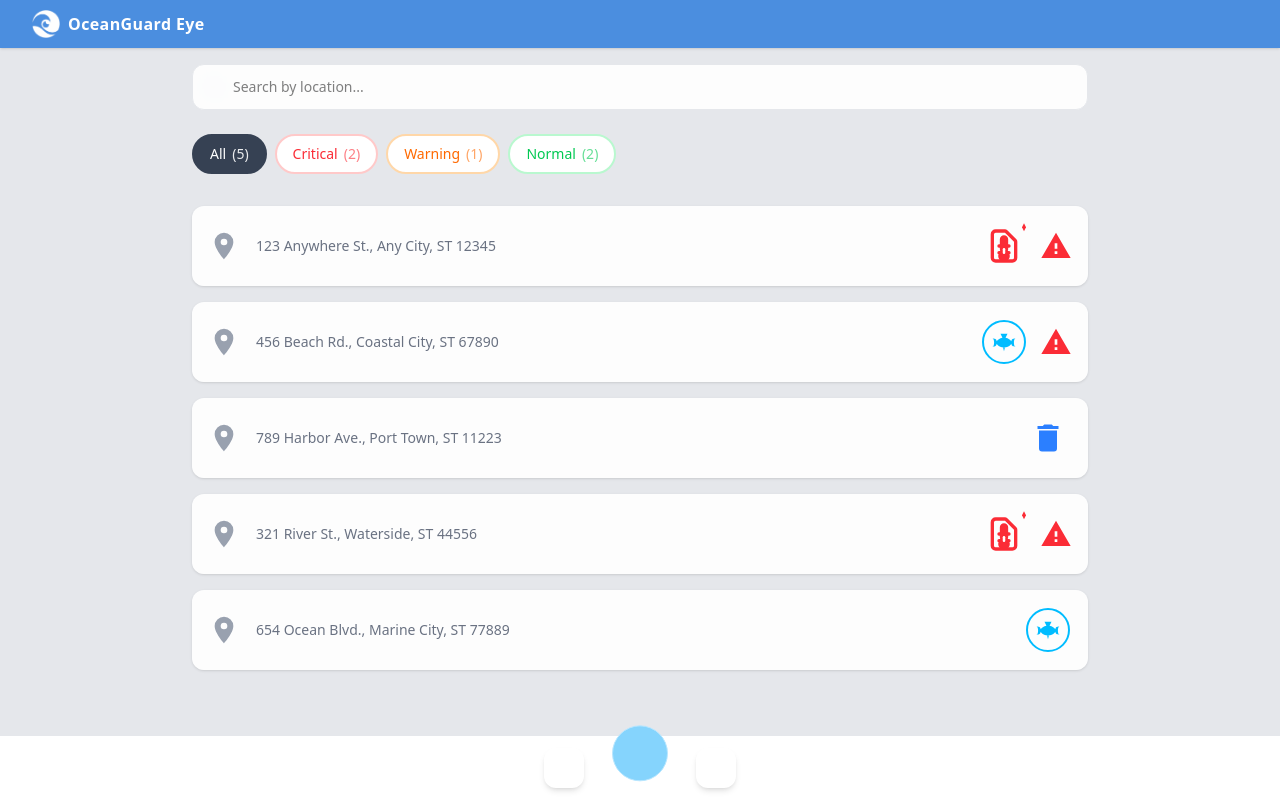
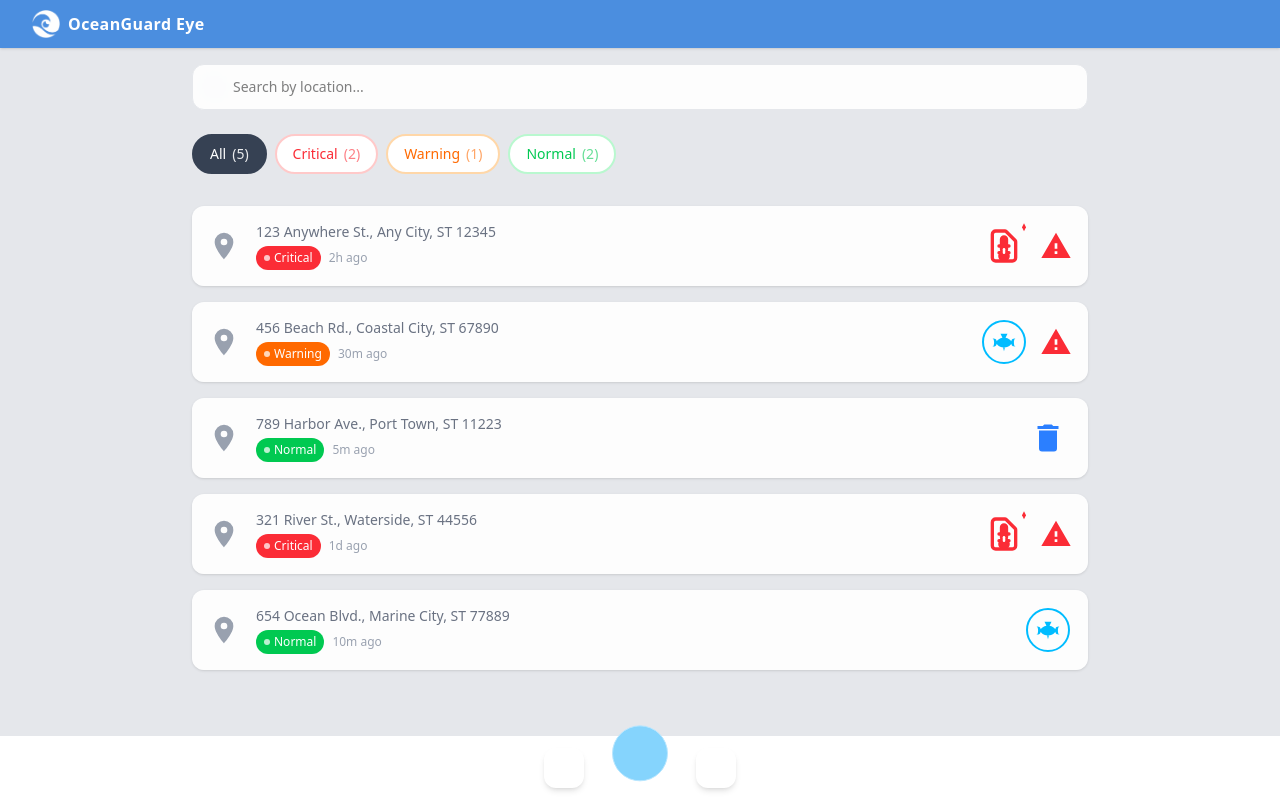
Before and after one commit to OceanGuard-Eye/oceanguard-frontend, a React (Vite) app: page /target in a window 1280 px wide. Built offline with nearby package versions, Linux system fonts and the light colour scheme.

Commit message:
feat(target): add severity badges and time formatting

```diff
--- /dev/null
+++ b/src/components/SeverityBadge.tsx
@@ -0,0 +1,27 @@
+import { getSeverityColor, SeverityLevel } from "../utils/formatters"
+
+type SeverityBadgeProps = {
+  severity: SeverityLevel
+  className?: string
+}
+
+export default function SeverityBadge({ severity, className = "" }: SeverityBadgeProps) {
+  const labels = {
+    critical: "Critical",
+    warning: "Warning",
+    normal: "Normal",
+  }
+
+  return (
+    <span
+      className={`
+        inline-flex items-center gap-1 px-2 py-1 rounded-full text-xs font-medium
+        ${getSeverityColor(severity)} text-white
+        ${className}
+      `}
+    >
+      <span className="w-1.5 h-1.5 rounded-full bg-white animate-pulse" />
+      {labels[severity]}
+    </span>
+  )
+}
--- a/src/components/TargetCard.tsx
+++ b/src/components/TargetCard.tsx
@@ -1,7 +1,12 @@
+import { formatTimeAgo } from "../utils/formatters"
+import SeverityBadge from "./SeverityBadge"
+
 type TargetCardProps = {
   location: string
   icon: "temperature" | "fish" | "trash"
   hasAlert?: boolean
+  severity?: "critical" | "warning" | "normal"
+  timestamp?: Date
   onClick?: () => void
 }
 
@@ -9,6 +14,8 @@ export default function TargetCard({
   location,
   icon,
   hasAlert = false,
+  severity = "normal",
+  timestamp,
   onClick,
 }: TargetCardProps) {
   const renderIcon = () => {
@@ -93,7 +100,17 @@ export default function TargetCard({
       </div>
 
       <div className="flex-1 text-left min-w-0">
-        <p className="text-gray-500 text-xs sm:text-sm truncate">{location}</p>
+        <div className="flex items-center gap-2 mb-1">
+          <p className="text-gray-500 text-xs sm:text-sm truncate flex-1">{location}</p>
+        </div>
+        <div className="flex items-center gap-2 flex-wrap">
+          <SeverityBadge severity={severity} />
+          {timestamp && (
+            <span className="text-xs text-gray-400">
+              {formatTimeAgo(timestamp)}
+            </span>
+          )}
+        </div>
       </div>
 
       <div className="flex items-center gap-2 sm:gap-3 shrink-0">
--- a/src/pages/TargetPage.tsx
+++ b/src/pages/TargetPage.tsx
@@ -5,6 +5,7 @@ import SearchBar from "../components/SearchBar"
 import FilterChip from "../components/FilterChip"
 import EmptyState from "../components/EmptyState"
 import SkeletonCard from "../components/SkeletonCard"
+import { SeverityLevel } from "../utils/formatters"
 
 type TargetLocation = {
   id: number
@@ -17,8 +18,6 @@ type TargetLocation = {
 }
 
 type SeverityLevel = "critical" | "warning" | "normal" | "all"
-
-// Mock data with more variety
 const mockTargets: TargetLocation[] = [
   {
     id: 1,
@@ -64,7 +63,7 @@ const mockTargets: TargetLocation[] = [
   },
 ]
 
-const getSeverity = (target: TargetLocation): SeverityLevel => {
+const getSeverity = (target: TargetLocation): Exclude<SeverityLevel, "all"> => {
   if (target.dissolvedOxygen < 4) return "critical"
   if (target.dissolvedOxygen < 6 || target.warnings > 0) return "warning"
   return "normal"
@@ -194,6 +193,8 @@ export default function TargetPage() {
                   location={target.location}
                   icon={target.icon}
                   hasAlert={target.warnings > 0}
+                  severity={getSeverity(target)}
+                  timestamp={target.timestamp}
                   onClick={() => setExpandedId(target.id)}
                 />
               )}
--- /dev/null
+++ b/src/utils/formatters.ts
@@ -0,0 +1,48 @@
+export function formatTimeAgo(date: Date): string {
+  const now = new Date()
+  const seconds = Math.floor((now.getTime() - date.getTime()) / 1000)
+
+  if (seconds < 60) return "Just now"
+
+  const minutes = Math.floor(seconds / 60)
+  if (minutes < 60) return `${minutes}m ago`
+
+  const hours = Math.floor(minutes / 60)
+  if (hours < 24) return `${hours}h ago`
+
+  const days = Math.floor(hours / 24)
+  if (days < 7) return `${days}d ago`
+
+  const weeks = Math.floor(days / 7)
+  if (weeks < 4) return `${weeks}w ago`
+
+  const months = Math.floor(days / 30)
+  if (months < 12) return `${months}mo ago`
+
+  const years = Math.floor(days / 365)
+  return `${years}y ago`
+}
+
+export type SeverityLevel = "critical" | "warning" | "normal"
+
+export function getSeverityColor(severity: SeverityLevel): string {
+  switch (severity) {
+    case "critical":
+      return "bg-red-500"
+    case "warning":
+      return "bg-orange-500"
+    case "normal":
+      return "bg-green-500"
+  }
+}
+
+export function getSeverityTextColor(severity: SeverityLevel): string {
+  switch (severity) {
+    case "critical":
+      return "text-red-600"
+    case "warning":
+      return "text-orange-600"
+    case "normal":
+      return "text-green-600"
+  }
+}
```
